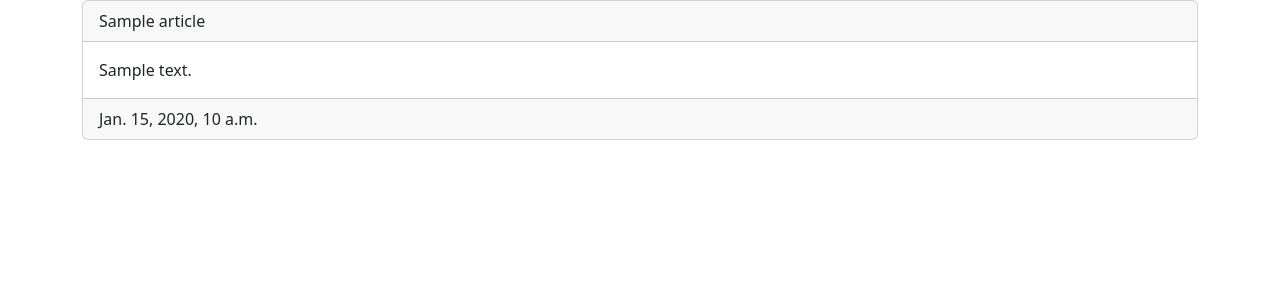
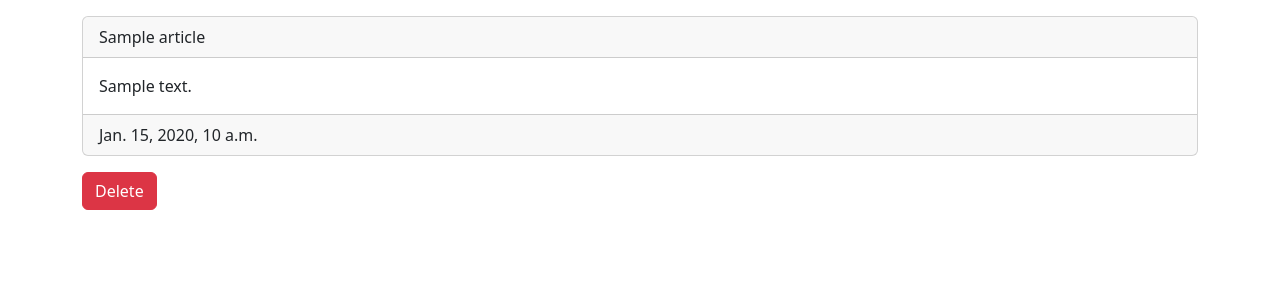
Before and after one commit to eyoojin/board, a Django app: template articles/templates/detail.html in a window 1280 px wide. Shown: the part 56-356 px from the top of the page. Run offline with Django 5.2, Linux system fonts and the light colour scheme; the template is opened without the code that fills it: most values are stand-ins (such as "Sample title", 1, 10 or a date in 2020).

Commit message:
delete 기능 구현

```diff
--- a/articles/templates/detail.html
+++ b/articles/templates/detail.html
@@ -2,7 +2,7 @@
 
 {% block body %}
 
-<div class="card">
+<div class="card mt-3">
     <div class="card-header">
         {{article.title}}
     </div>
@@ -14,4 +14,6 @@
     </div>
 </div>
 
+<a href="{% url 'articles:delete' article.id %}" class="btn btn-danger mt-3">Delete</a>
+
 {% endblock %}
--- a/articles/urls.py
+++ b/articles/urls.py
@@ -12,4 +12,7 @@ urlpatterns = [
     # Create
     path('new/', views.new, name='new'),
     path('create/', views.create, name='create'),
+
+    # Delete
+    path('<int:id>/delete/', views.delete, name='delete')
 ]
--- a/articles/views.py
+++ b/articles/views.py
@@ -33,3 +33,9 @@ def create(request):
     article.save()
 
     return redirect('articles:detail', id=article.id)
+
+def delete(request, id):
+    article = Article.objects.get(id=id)
+    article.delete()
+
+    return redirect('articles:index')
```
Also changed, not shown: README.md.
